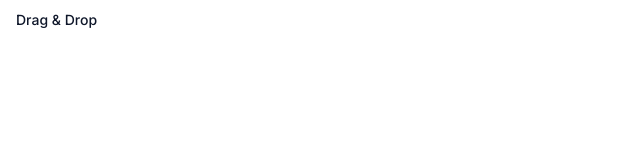
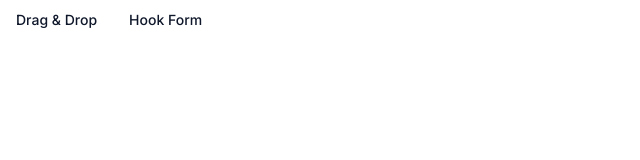
Before and after one commit to iinsu/studio-sandbox, a Next.js app: page / in a window 1280 px wide. Shown: the top 160 px of the page, without its empty margins (0-640 px from the left). Built offline with nearby package versions, Linux system fonts and the light colour scheme.

Commit message:
Add Hook Form

```diff
--- /dev/null
+++ b/src/app/form/page.tsx
@@ -0,0 +1,9 @@
+const HookForm = () => {
+  return (
+    <>
+      <div>Hook Form</div>
+    </>
+  );
+};
+
+export default HookForm;
--- a/src/app/page.tsx
+++ b/src/app/page.tsx
@@ -8,6 +8,9 @@ export default function Home() {
         <Link href="/dnd">
           <Button variant="link">Drag & Drop</Button>
         </Link>
+        <Link href="/form">
+          <Button variant="link">Hook Form</Button>
+        </Link>
       </div>
     </>
   );
```
